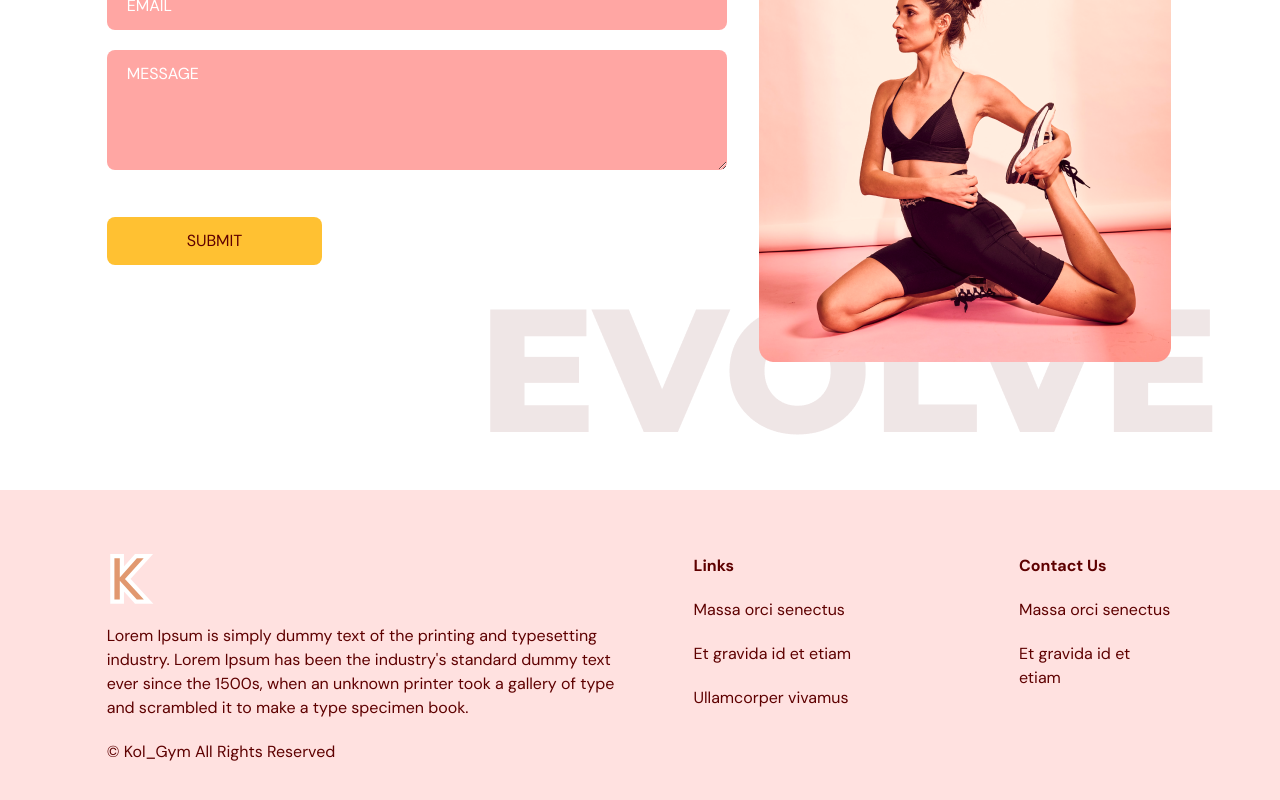
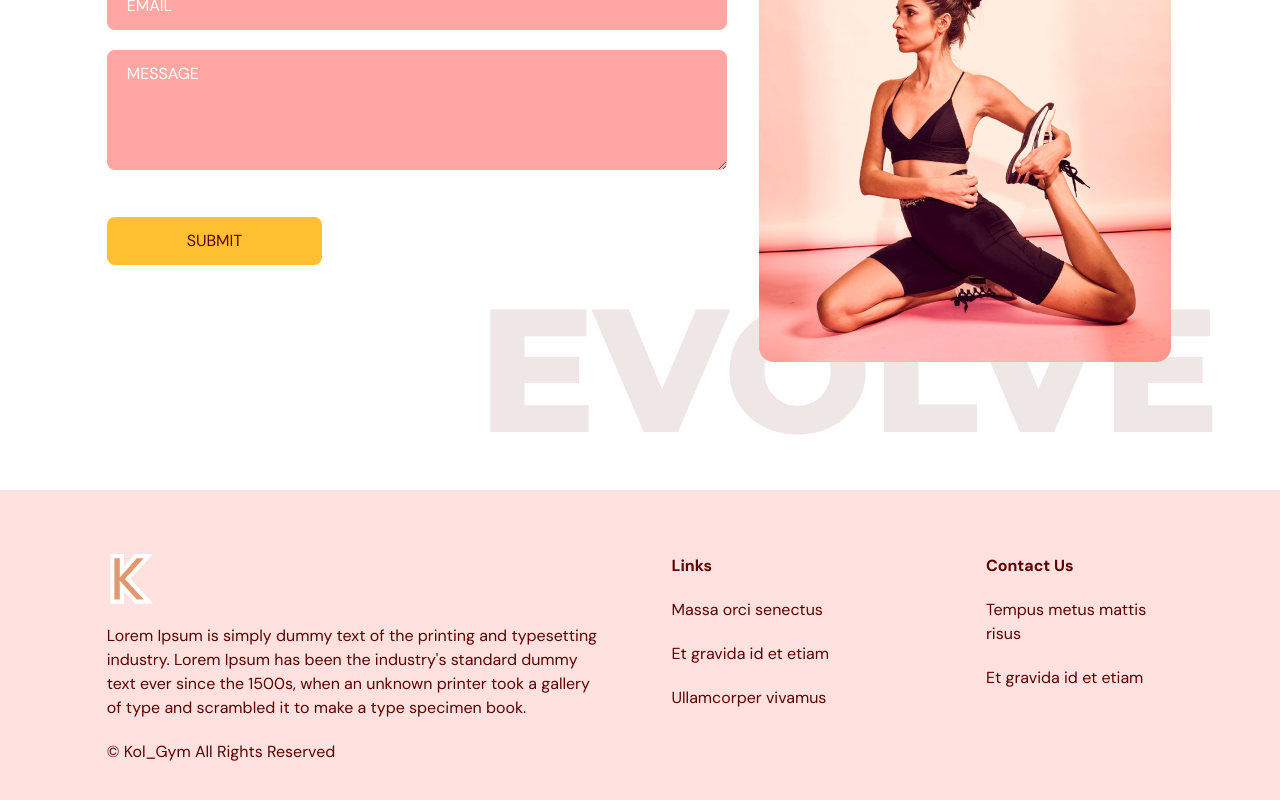
Before and after one commit to kolamat/gym-module, a React (Vite) app: page / in a window 1280 px wide. Shown: the part 3340-4140 px from the top of the page. Built offline with nearby package versions, Linux system fonts and the light colour scheme.

Commit message:
Your branch is ahead of 'origin/main' by 3 commits.   (use "git push" to publish your local commits)
Changes to be committed:
	modified:   src/scenes/footer/Footer.tsx

```diff
--- a/src/scenes/footer/Footer.tsx
+++ b/src/scenes/footer/Footer.tsx
@@ -36,7 +36,7 @@ const Footer = () => {
         </div>
         <div>
           <h4 className="font-bold">Contact Us</h4>
-          <p className="my-5">Massa orci senectus</p>
+          <p className="my-5">Tempus metus mattis risus</p>
           <p className="my-5">Et gravida id et etiam</p>
         </div>
       </div>
```
